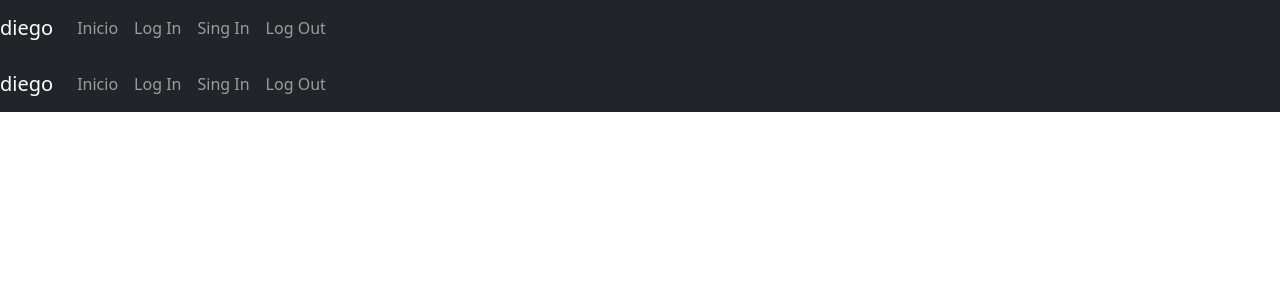
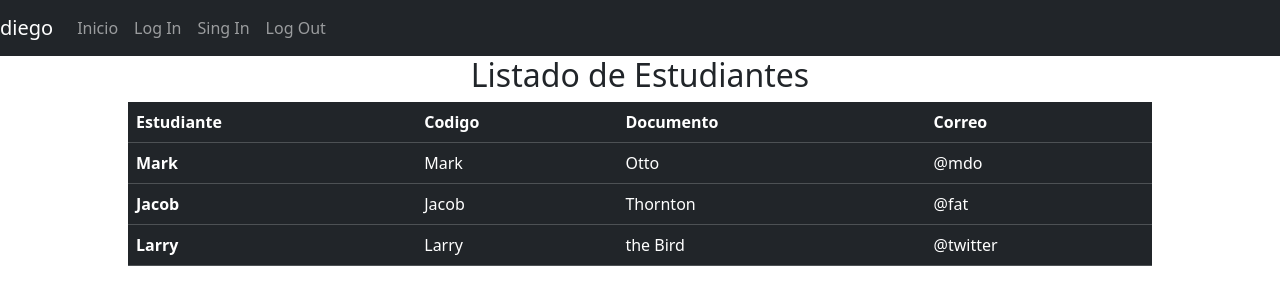
Before and after one commit to Stel0r/BandaFilarmonicaUD, an Angular app in the folder paginaFilarmonicaUD/: page / in a window 1280 px wide. Shown: the top 304 px of the page. Built offline with nearby package versions, Linux system fonts and the light colour scheme.

Commit message:
lista estudiantes

```diff
--- a/paginaFilarmonicaUD/package.json
+++ b/paginaFilarmonicaUD/package.json
@@ -19,8 +19,8 @@
     "@angular/platform-browser-dynamic": "^15.1.0",
     "@angular/router": "^15.1.0",
     "@ng-bootstrap/ng-bootstrap": "^14.1.1",
-    "@popperjs/core": "^2.11.6",
-    "bootstrap": "^5.2.3",
+    "@popperjs/core": "^2.11.7",
+    "bootstrap": "^5.3.0-alpha3",
     "ng": "^0.0.0",
     "rxjs": "~7.8.0",
     "tslib": "^2.3.0",
--- a/paginaFilarmonicaUD/src/app/app.component.html
+++ b/paginaFilarmonicaUD/src/app/app.component.html
@@ -1,2 +1,2 @@
-<app-navbar></app-navbar>
 <router-outlet></router-outlet>
+<app-list-students></app-list-students>
--- a/paginaFilarmonicaUD/src/app/app.module.ts
+++ b/paginaFilarmonicaUD/src/app/app.module.ts
@@ -5,11 +5,13 @@ import { AppRoutingModule } from './app-routing.module';
 import { AppComponent } from './app.component';
 import { NavbarComponent } from './navbar/navbar.component';
 import { NgbModule } from '@ng-bootstrap/ng-bootstrap';
+import { ListStudentsComponent } from './list-students/list-students.component';
 
 @NgModule({
   declarations: [
     AppComponent,
-    NavbarComponent
+    NavbarComponent,
+    ListStudentsComponent
   ],
   imports: [
     BrowserModule,
--- /dev/null
+++ b/paginaFilarmonicaUD/src/app/list-students/list-students.component.css
@@ -0,0 +1,9 @@
+table{
+    width: 80%;
+    margin-left: auto;
+    margin-right: auto;
+}
+
+h2{
+    text-align: center;
+}
--- /dev/null
+++ b/paginaFilarmonicaUD/src/app/list-students/list-students.component.html
@@ -0,0 +1,31 @@
+<h2>Listado de Estudiantes</h2>
+<table class="table table-dark">
+    <thead>
+      <tr>
+        <th scope="col">Estudiante</th>
+        <th scope="col">Codigo</th>
+        <th scope="col">Documento</th>
+        <th scope="col">Correo</th>
+      </tr>
+    </thead>
+    <tbody>
+      <tr>
+        <th scope="row">Mark</th>
+        <td>Mark</td>
+        <td>Otto</td>
+        <td>@mdo</td>
+      </tr>
+      <tr>
+        <th scope="row">Jacob</th>
+        <td>Jacob</td>
+        <td>Thornton</td>
+        <td>@fat</td>
+      </tr>
+      <tr>
+        <th scope="row">Larry</th>
+        <td>Larry</td>
+        <td>the Bird</td>
+        <td>@twitter</td>
+      </tr>
+    </tbody>
+  </table>
```
Also changed, not shown: paginaFilarmonicaUD/src/app/list-students/list-students.component.ts (added, +10 -0 lines), 2 other files (tests, documents, lock files or other folders).
